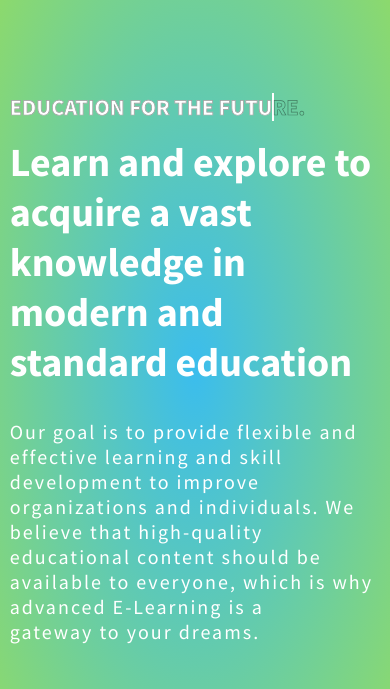
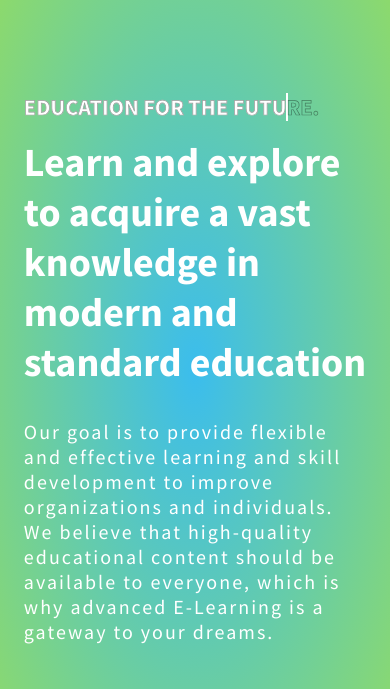
Before and after one commit to Berry-bott/advance-e-learning, a plain HTML site: page index.html in a window 390 px wide. Shown: the part 51-740 px from the top of the page. Drawn offline with nearby package versions, Linux system fonts and the light colour scheme.

Commit message:
new commit

```diff
--- a/styles/style.css
+++ b/styles/style.css
@@ -741,6 +741,7 @@ textarea:hover {
         flex-direction: column !important;
         justify-content: center;
         align-items: center;
+        padding: var(--padding1);
     }
 
     .hero-text {}
```
